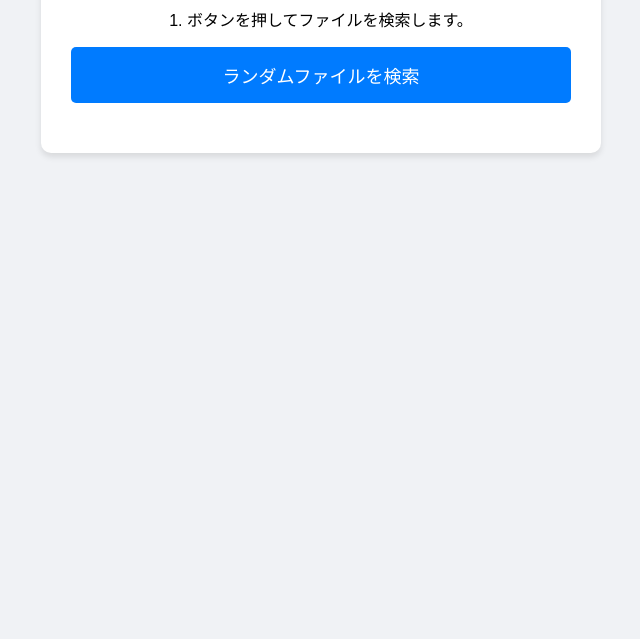
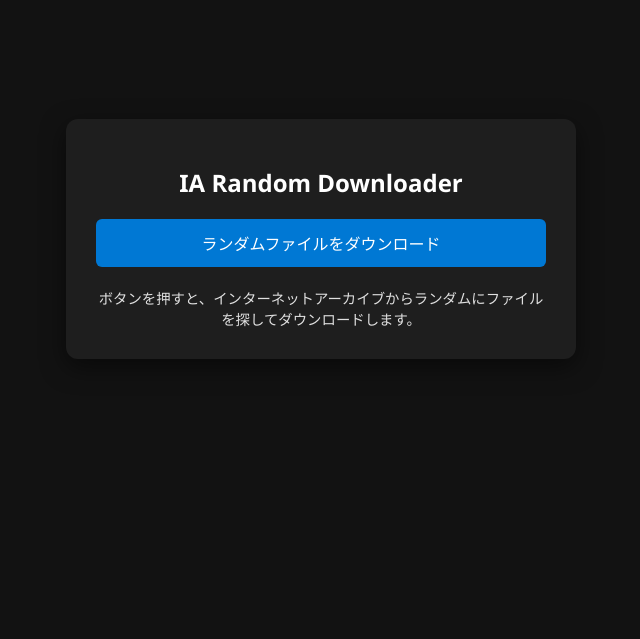
Before and after one commit to bloxdhaifu-lang/randomdl, a plain HTML site: page index.html in a window 1280 px wide. Shown: the part 161-800 px from the top of the page, without its empty margins (319-959 px from the left). Drawn offline with Linux system fonts and the light colour scheme.

Commit message:
Update index.html

```diff
--- a/index.html
+++ b/index.html
@@ -3,79 +3,147 @@
 <head>
     <meta charset="UTF-8">
     <meta name="viewport" content="width=device-width, initial-scale=1.0">
-    <title>ランダムファイル・ダウローダー</title>
+    <title>Internet Archive Random Downloader</title>
     <style>
-        body { font-family: sans-serif; text-align: center; padding: 50px 20px; background: #f0f2f5; }
-        .container { background: white; padding: 30px; border-radius: 10px; max-width: 500px; margin: 0 auto; box-shadow: 0 4px 6px rgba(0,0,0,0.1); }
-        button { background: #007bff; color: white; border: none; padding: 15px 30px; font-size: 18px; border-radius: 5px; cursor: pointer; transition: 0.2s; width: 100%; box-sizing: border-box; }
-        button:hover { background: #0056b3; }
-        button:disabled { background: #ccc; cursor: not-allowed; }
-        #status { margin-top: 20px; font-weight: bold; color: #555; word-break: break-all; }
-        .dl-link { display: inline-block; margin-top: 20px; background: #28a745; color: white; text-decoration: none; padding: 15px 30px; font-size: 18px; border-radius: 5px; font-weight: bold; width: 100%; box-sizing: border-box; animation: pulse 1.5s infinite; }
-        @keyframes pulse { 0% { transform: scale(1); } 50% { transform: scale(1.02); } 100% { transform: scale(1); } }
+        body {
+            font-family: 'Segoe UI', Tahoma, Geneva, Verdana, sans-serif;
+            background-color: #121212;
+            color: #e0e0e0;
+            display: flex;
+            justify-content: center;
+            align-items: center;
+            height: 100vh;
+            margin: 0;
+        }
+        .container {
+            background-color: #1e1e1e;
+            padding: 30px;
+            border-radius: 12px;
+            box-shadow: 0 8px 24px rgba(0,0,0,0.5);
+            text-align: center;
+            max-width: 450px;
+            width: 100%;
+        }
+        h1 {
+            font-size: 1.5rem;
+            margin-bottom: 20px;
+            color: #ffffff;
+        }
+        button {
+            background-color: #0078d4;
+            color: white;
+            border: none;
+            padding: 12px 24px;
+            font-size: 1rem;
+            border-radius: 6px;
+            cursor: pointer;
+            transition: background-color 0.2s;
+            width: 100%;
+        }
+        button:hover {
+            background-color: #005a9e;
+        }
+        button:disabled {
+            background-color: #555555;
+            cursor: not-allowed;
+        }
+        #status {
+            margin-top: 20px;
+            font-size: 0.9rem;
+            min-height: 40px;
+            word-break: break-all;
+        }
+        .loader {
+            border: 3px solid #333;
+            border-top: 3px solid #0078d4;
+            border-radius: 50%;
+            width: 24px;
+            height: 24px;
+            animation: spin 1s linear infinite;
+            margin: 10px auto;
+            display: none;
+        }
+        @keyframes spin {
+            0% { transform: rotate(0deg); }
+            100% { transform: rotate(360deg); }
+        }
     </style>
 </head>
 <body>
 
 <div class="container">
-    <h1>Internet Archive</h1>
-    <p>1. ボタンを押してファイルを検索します。</p>
-    <button id="randBtn" onclick="getRandomFile()">ランダムファイルを検索</button>
-    <div id="status"></div>
+    <h1>IA Random Downloader</h1>
+    <button id="fetch-btn">ランダムファイルをダウンロード</button>
+    <div class="loader" id="loader"></div>
+    <div id="status">ボタンを押すと、インターネットアーカイブからランダムにファイルを探してダウンロードします。</div>
 </div>
 
 <script>
-async function getRandomFile() {
-    const btn = document.getElementById('randBtn');
-    const status = document.getElementById('status');
+    const button = document.getElementById('fetch-btn');
+    const statusDiv = document.getElementById('status');
+    const loader = document.getElementById('loader');
 
-    btn.disabled = true;
-    status.innerHTML = "アーカイブを探索中...";
+    button.addEventListener('click', async () => {
+        button.disabled = true;
+        loader.style.display = 'block';
+        statusDiv.innerText = 'アイテムを検索中...';
 
         try {
-        const randomPage = Math.floor(Math.random() * 3000) + 1;
-        const directApiUrl = `https://archive.org[]=identifier&rows=1&page=${randomPage}&output=json`;
+            const randomPage = Math.floor(Math.random() * 100) + 1;
+            const searchUrl = `https://advancedsearch.archive.org/advancedsearch.php?q=mediatype%3A(software+OR+texts+OR+data)&fl[]=identifier&sort[]=downloads+desc&rows=50&page=${randomPage}&output=json`;
 
-        const response = await fetch(directApiUrl);
-        const data = await response.json();
+            const searchResponse = await fetch(searchUrl);
+            const searchData = await searchResponse.json();
+            const docs = searchData.response.docs;
 
-        if (!data || !data.response || !data.response.docs || data.response.docs.length === 0) {
-            throw new Error("アイテムが見つかりませんでした。もう一度試してください。");
+            if (!docs || docs.length === 0) {
+                throw new Error('アイテムの取得に失敗しました。再試行してください。');
             }
 
-        const rawIdentifier = data.response.docs[0].identifier;
-        if (!rawIdentifier) {
-            throw new Error("識別子の取得に失敗しました。");
+            const randomDoc = docs[Math.floor(Math.random() * docs.length)];
+            const identifier = randomDoc.identifier;
+
+            statusDiv.innerText = `ファイル一覧を取得中: ${identifier}`;
+
+            const metadataUrl = `https://archive.org/metadata/${identifier}`;
+            const metadataResponse = await fetch(metadataUrl);
+            const metadataData = await metadataResponse.json();
+            const files = metadataData.files;
+
+            if (!files || files.length === 0) {
+                throw new Error('ファイルが見つかりませんでした。');
             }
 
-        const identifier = encodeURIComponent(rawIdentifier.trim());
-        const metaUrl = `https://archive.org{identifier}`;
-        const metaResponse = await fetch(metaUrl);
-        const metaData = await metaResponse.json();
-
-        if (!metaData || !metaData.files || metaData.files.length === 0) {
-            throw new Error("ファイル一覧の取得に失敗しました。");
-        }
-
-        const validFiles = metaData.files.filter(f => f.name && !f.name.endsWith('.xml') && !f.name.endsWith('.sqlite') && !f.name.endsWith('.torrent') && !f.name.endsWith('.json') && !f.name.includes('@'));
+            const validFiles = files.filter(f =>
+                f.name &&
+                !f.name.endsWith('.xml') &&
+                !f.name.endsWith('.sqlite') &&
+                !f.name.endsWith('.torrent')
+            );
 
             if (validFiles.length === 0) {
-            throw new Error("ダウンロード可能なファイルが見つかりませんでした。もう一度お試しください。");
+                throw new Error('ダウンロード可能なファイルが見つかりませんでした。');
             }
 
             const randomFile = validFiles[Math.floor(Math.random() * validFiles.length)];
+            const downloadUrl = `https://archive.org/download/${identifier}/${randomFile.name}`;
 
-        const cleanFileName = randomFile.name.split('/').map(part => encodeURIComponent(part.trim())).join('/');
-        const downloadUrl = `https://archive.org{identifier}/${cleanFileName}`;
+            statusDiv.innerHTML = `ダウンロードを開始します:<br><span style="color:#0078d4;">${randomFile.name}</span>`;
 
-        status.innerHTML = `見つかりました！<br><span style="font-size:14px;color:#888;">${randomFile.name}</span><br><br><a href="${downloadUrl}" class="dl-link">2. ここをタップしてダウンロード</a>`;
+            const a = document.createElement('a');
+            a.href = downloadUrl;
+            a.download = randomFile.name;
+            document.body.appendChild(a);
+            a.click();
+            document.body.removeChild(a);
 
         } catch (error) {
-        status.innerText = "エラーが発生しました: " + error.message;
+            statusDiv.innerText = `エラー: ${error.message}`;
         } finally {
-        btn.disabled = false;
+            button.disabled = false;
+            loader.style.display = 'none';
         }
-}
+    });
 </script>
 
 </body>
```
Lines whose indentation alone changed are shown as unchanged.
